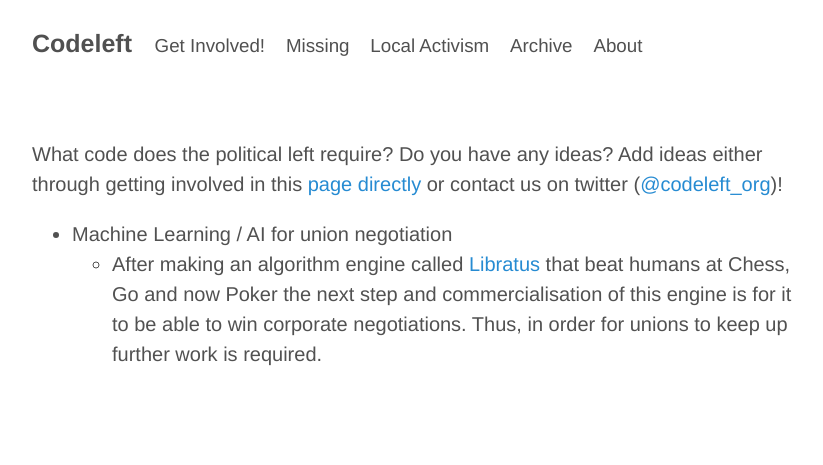
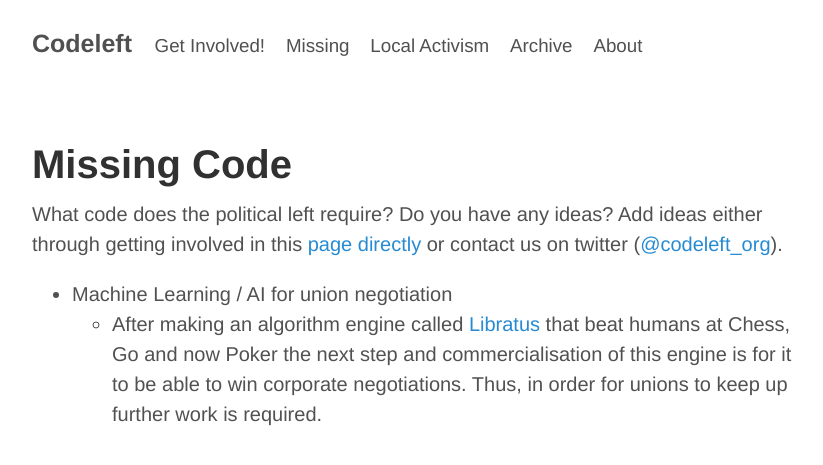
Before and after one commit to johhoi/codeleft, a Jekyll site: the page built from missing_code.md, in a window 1280 px wide. Shown: the top 465 px of the page, without its empty margins (228-1051 px from the left). Built offline with Jekyll 4.4.1, drawn with Linux system fonts in a browser that asks for light colours.

Commit message:
Update and rename missing.md to missing_code.md

```diff
--- a/missing.md
+++ b/missing_code.md
@@ -3,7 +3,8 @@ layout: default
 title: Missing code
 ---
 
-What code does the political left require? Do you have any ideas? Add ideas either through getting involved in this [page directly](https://github.com/johhoi/codeleft/) or contact us on twitter ([@codeleft_org](https://twitter.com/Codeleft_org))!
+# Missing Code
+What code does the political left require? Do you have any ideas? Add ideas either through getting involved in this [page directly](https://github.com/johhoi/codeleft/) or contact us on twitter ([@codeleft_org](https://twitter.com/Codeleft_org)).
 
 * Machine Learning / AI for union negotiation
     - After making an algorithm engine called [Libratus](https://en.wikipedia.org/wiki/Libratus) that beat humans at Chess, Go and now Poker the next step and commercialisation of this engine is for it to be able to win corporate negotiations. Thus, in order for unions to keep up further work is required.
```
